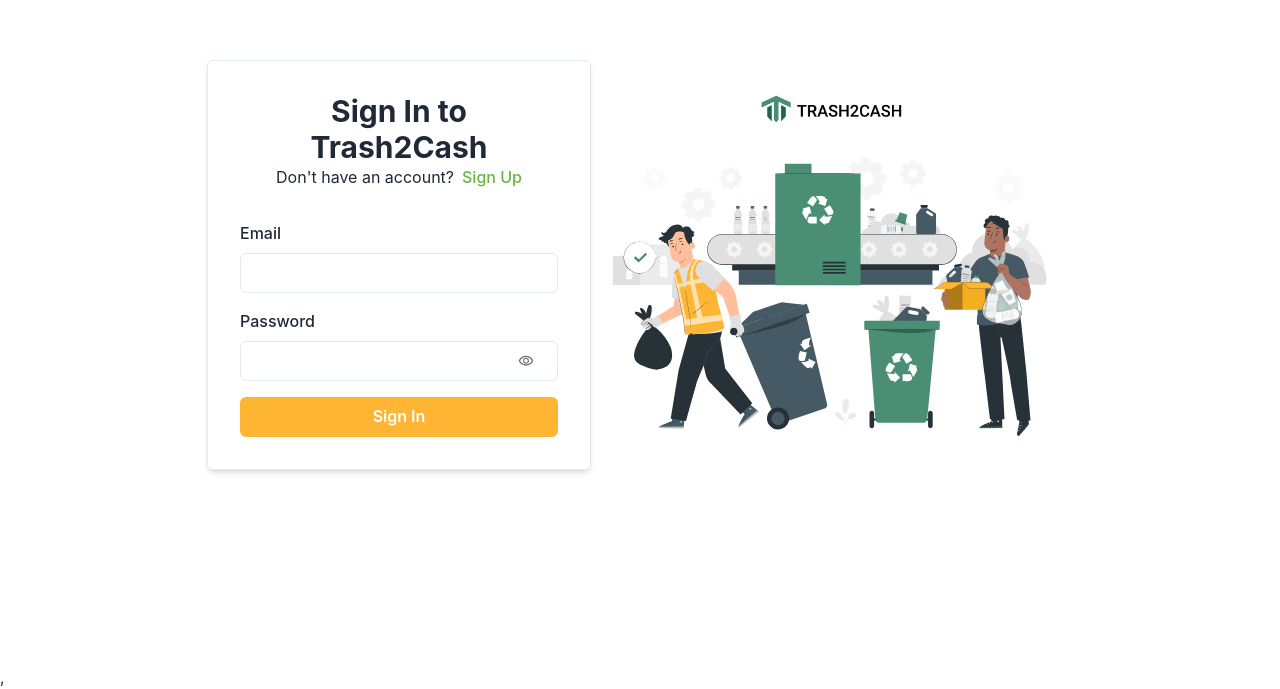
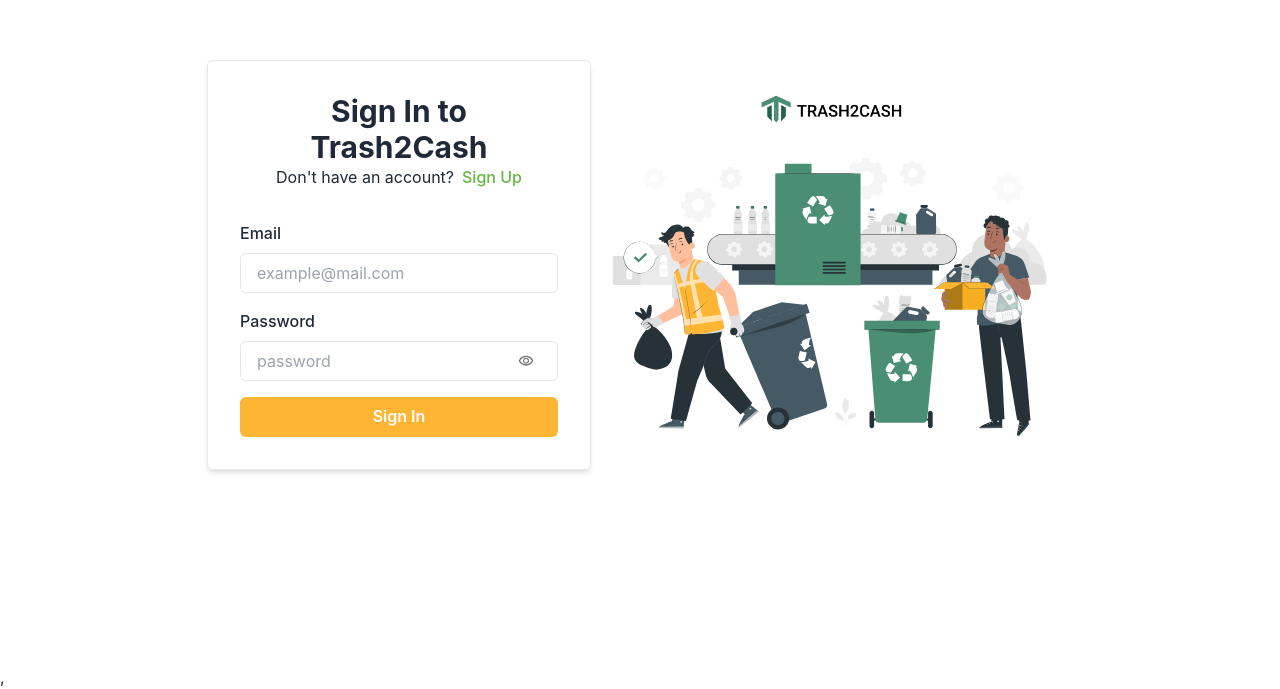
Before and after one commit to aldy02/Trash2Cash, a React (Vite) app: page /login in a window 1280 px wide. Shown: the part 135-824 px from the top of the page. Built offline with nearby package versions, Linux system fonts and the light colour scheme.

Commit message:
feat: Add InputField Component

```diff
--- a/package.json
+++ b/package.json
@@ -29,6 +29,7 @@
     "eslint-plugin-react-hooks": "^4.6.0",
     "eslint-plugin-react-refresh": "^0.4.5",
     "formik": "^2.4.5",
+    "lodash": "^4.17.21",
     "postcss": "^8.4.33",
     "tailwindcss": "^3.4.1",
     "vite": "^5.0.8",
--- /dev/null
+++ b/src/components/InputField.jsx
@@ -0,0 +1,61 @@
+/* eslint-disable react/prop-types */
+import VisibilityIcon from '../assets/VisibilityIcon.svg';
+import VisibilityOffIcon from '../assets/VisibilityOffIcon.svg';
+import _ from 'lodash';
+import {
+  FormControl,
+  Input,
+  FormErrorMessage,
+  FormLabel,
+  InputGroup,
+  InputRightElement,
+  Button,
+} from '@chakra-ui/react';
+
+const InputField = ({
+  type,
+  value,
+  onChange,
+  error,
+  onShowPassword,
+  showPassword,
+  placeholder,
+}) => {
+  return (
+    <FormControl isInvalid={error} mb="4">
+      <FormLabel>{_.capitalize(type)}</FormLabel>
+      <InputGroup size="md">
+        <Input
+          pr="4.5rem"
+          onChange={onChange}
+          type={type}
+          name={type}
+          focusBorderColor="secondary-light"
+          value={value}
+          placeholder={placeholder || type}
+        />
+        {type == 'password' ? (
+          <InputRightElement width="4rem">
+            <Button
+              h="1.75rem"
+              size="sm"
+              background={'none'}
+              onClick={onShowPassword}
+            >
+              {showPassword ? (
+                <img src={VisibilityOffIcon} alt="hide" />
+              ) : (
+                <img src={VisibilityIcon} alt="show" />
+              )}
+            </Button>
+          </InputRightElement>
+        ) : (
+          ''
+        )}
+      </InputGroup>
+      <FormErrorMessage fontSize={'xs'}>{error}</FormErrorMessage>
+    </FormControl>
+  );
+};
+
+export default InputField;
--- a/src/pages/login.jsx
+++ b/src/pages/login.jsx
@@ -1,25 +1,16 @@
 import { useState } from 'react';
-import VisibilityIcon from '../assets/VisibilityIcon.svg';
-import VisibilityOffIcon from '../assets/VisibilityOffIcon.svg';
 // import axios from 'axios';
 // import { useNavigate } from 'react-router-dom';
 import { useFormik } from 'formik';
 import * as yup from 'yup';
-import {
-  FormControl,
-  Input,
-  InputGroup,
-  InputRightElement,
-  FormErrorMessage,
-  FormLabel,
-  Button,
-} from '@chakra-ui/react';
+import { Button } from '@chakra-ui/react';
 import AuthCard from '../components/AuthCard';
 import AuthHero from '../components/AuthHero';
+import InputField from '../components/InputField';
 
 const Login = () => {
-  const [show, setShow] = useState(false);
-  const handleShowPassword = () => setShow(!show);
+  const [showPassword, setShowPassword] = useState(false);
+  const handleShowPassword = () => setShowPassword(!showPassword);
   const registerUser = () => {
     alert('Submit form!');
   };
@@ -45,7 +36,7 @@
     }),
   });
 
-  const handleForm = (event) => {
+  const handleInputOnChange = (event) => {
     const { target } = event;
     formik.setFieldValue(target.name, target.value);
     formik.setFieldTouched(target.name, true, false);
@@ -57,56 +48,24 @@
         <AuthCard authType={'login'}>
           <form onSubmit={formik.handleSubmit}>
             {/* 📧 INPUT EMAIL */}
-            <FormControl
-              isInvalid={formik.touched.email && formik.errors.email}
-              id="email"
-              mb="4"
-            >
-              <FormLabel>Email</FormLabel>
-              <Input
-                onChange={handleForm}
-                type="email"
-                name="email"
-                focusBorderColor="secondary-light"
-              />
-              <FormErrorMessage fontSize={'xs'}>
-                {formik.touched.email && formik.errors.email}
-              </FormErrorMessage>
-            </FormControl>
-
+            <InputField
+              type={'email'}
+              label={'email'}
+              name={'email'}
+              onChange={handleInputOnChange}
+              error={formik.touched.email && formik.errors.email}
+              placeholder={'example@mail.com'}
+            />
             {/* 🔐 INPUT PASSWORD */}
-            <FormControl
-              isInvalid={formik.touched.password && formik.errors.password}
-              id="password"
-              mb="4"
-            >
-              <FormLabel>Password</FormLabel>
-              <InputGroup size="md">
-                <Input
-                  onChange={handleForm}
-                  pr="4.5rem"
-                  name="password"
-                  type={show ? 'text' : 'password'}
-                />
-                <InputRightElement width="4rem">
-                  <Button
-                    h="1.75rem"
-                    size="sm"
-                    background={'none'}
-                    onClick={handleShowPassword}
-                  >
-                    {show ? (
-                      <img src={VisibilityOffIcon} alt="hide" />
-                    ) : (
-                      <img src={VisibilityIcon} alt="show" />
-                    )}
-                  </Button>
-                </InputRightElement>
-              </InputGroup>
-              <FormErrorMessage fontSize="xs">
-                {formik.touched.password && formik.errors.password}
-              </FormErrorMessage>
-            </FormControl>
+            <InputField
+              type={'password'}
+              label={'password'}
+              name={'password'}
+              onChange={handleInputOnChange}
+              error={formik.touched.password && formik.errors.password}
+              showPassword={showPassword}
+              onShowPassword={handleShowPassword}
+            />
             <Button
               type="submit"
               bg="primary"
```
Also changed, not shown: 1 other file (tests, documents, lock files or other folders).
